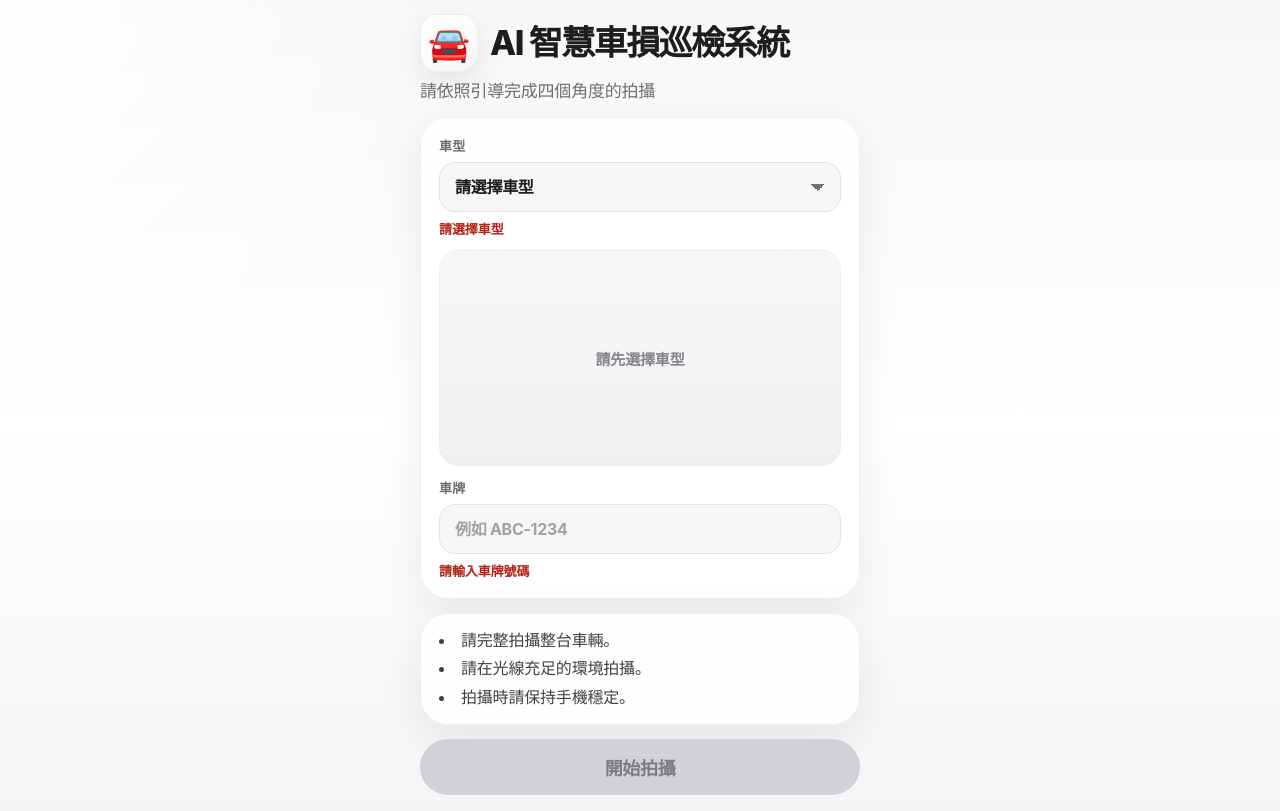
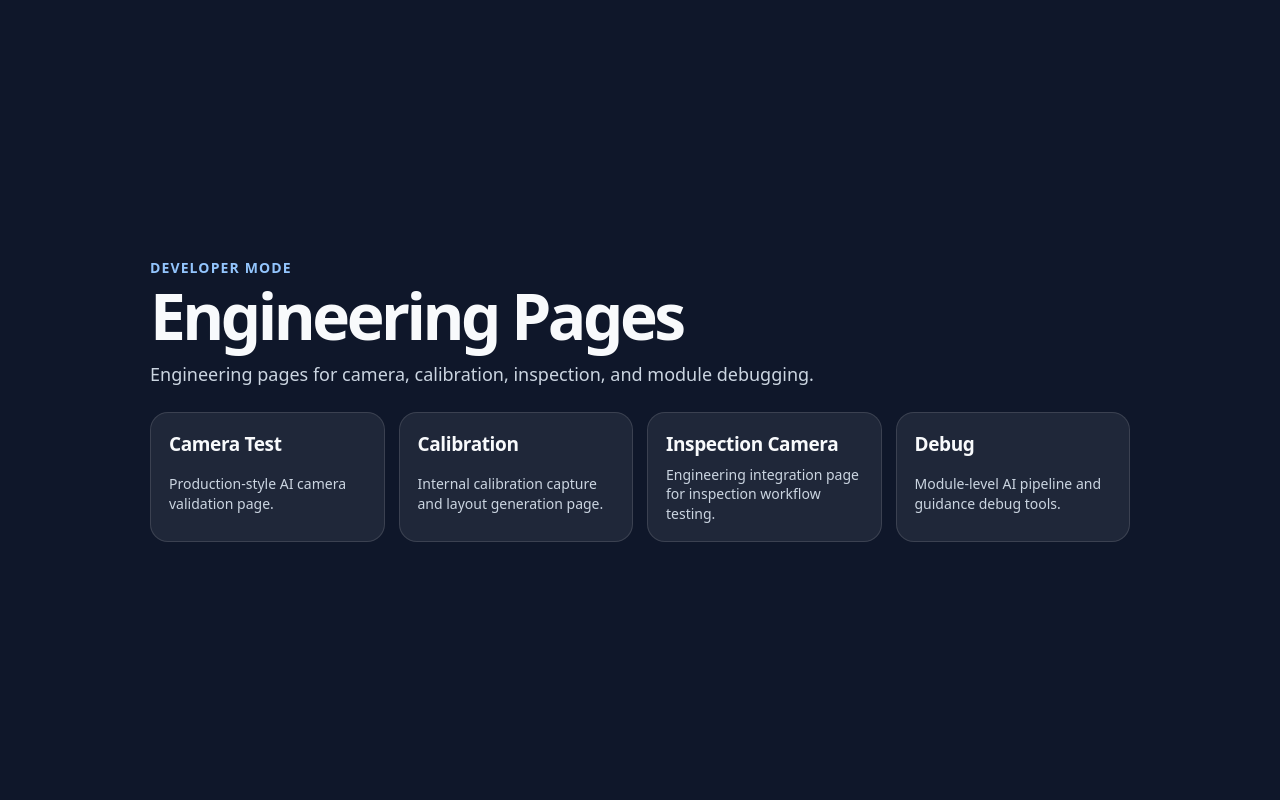
Before and after one commit to selenening99/smart-car-inspection, a React (Vite) app in the folder frontend/: page / in a window 1280 px wide. Before the commit this address led to /#/app. Built offline with nearby package versions, Linux system fonts and the light colour scheme.

Commit message:
Add multi-page GitHub Pages deployment

```diff
--- a/frontend/package.json
+++ b/frontend/package.json
@@ -6,6 +6,8 @@
   "scripts": {
     "dev": "vite",
     "build": "tsc -b && vite build",
+    "build:engineering": "npm run build",
+    "build:app": "npm run build",
     "predeploy": "npm run build",
     "deploy": "gh-pages -d dist",
     "test:calibration": "tsc -p tsconfig.calibration-tests.json && cp calibration-test-package.json dist-calibration-tests/package.json && node --test dist-calibration-tests/calibration/CalibrationSystem.test.js dist-calibration-tests/features/guided-capture/integration/FixedCaptureTemplateGeometry.test.js",
--- a/frontend/src/App.tsx
+++ b/frontend/src/App.tsx
@@ -12,7 +12,6 @@ import { GuideOverlayTest } from './debug/GuideOverlayTest';
 import { LetterboxTest } from './debug/LetterboxTest';
 import { NMSTest } from './debug/NMSTest';
 import { PreprocessTest } from './debug/PreprocessTest';
-import GuidedCaptureFlow from './features/guided-capture/GuidedCaptureFlow';
 import CalibrationPage from './pages/CalibrationPage';
 import CameraPage from './pages/CameraPage';
 import CameraTestPage from './pages/CameraTestPage';
@@ -20,7 +19,7 @@ import InspectionCamera from './pages/InspectionCamera';
 import './App.css';
 
 type AppRoute =
-  | 'production'
+  | 'dev'
   | 'camera-test'
   | 'calibration'
   | 'inspection-camera'
@@ -40,16 +39,108 @@ type AppRoute =
   | 'debug-dataset-calibration'
   | 'debug-dataset-calibration-v2';
 
+interface DeveloperLink {
+  href: string;
+  title: string;
+  description: string;
+}
+
+const engineeringLinks: readonly DeveloperLink[] = [
+  {
+    href: '#camera-test',
+    title: 'Camera Test',
+    description: 'Production-style AI camera validation page.',
+  },
+  {
+    href: '#calibration',
+    title: 'Calibration',
+    description: 'Internal calibration capture and layout generation page.',
+  },
+  {
+    href: '#inspection-camera',
+    title: 'Inspection Camera',
+    description: 'Engineering integration page for inspection workflow testing.',
+  },
+  {
+    href: '#debug',
+    title: 'Debug',
+    description: 'Module-level AI pipeline and guidance debug tools.',
+  },
+];
+
+const debugLinks: readonly DeveloperLink[] = [
+  {
+    href: '#debug-letterbox',
+    title: 'Letterbox',
+    description: 'Verify resize and padding behavior.',
+  },
+  {
+    href: '#debug-preprocess',
+    title: 'Preprocess',
+    description: 'Inspect tensor creation and normalization.',
+  },
+  {
+    href: '#debug-detector',
+    title: 'Detector',
+    description: 'Inspect raw ONNX output.',
+  },
+  {
+    href: '#debug-decoder',
+    title: 'Decoder',
+    description: 'Inspect decoded raw detections.',
+  },
+  {
+    href: '#debug-confidence-filter',
+    title: 'Confidence Filter',
+    description: 'Verify confidence filtering.',
+  },
+  {
+    href: '#debug-box-converter',
+    title: 'Box Converter',
+    description: 'Verify xywh to xyxy conversion.',
+  },
+  {
+    href: '#debug-nms',
+    title: 'NMS',
+    description: 'Verify class-wise non-maximum suppression.',
+  },
+  {
+    href: '#debug-coordinate-mapper',
+    title: 'Coordinate Mapper',
+    description: 'Verify recovered original-image coordinates.',
+  },
+  {
+    href: '#debug-guidance-engine',
+    title: 'Guidance Engine',
+    description: 'Inspect guidance state and scores.',
+  },
+  {
+    href: '#debug-guide-overlay',
+    title: 'Guide Overlay',
+    description: 'Inspect guide geometry.',
+  },
+  {
+    href: '#debug-calibration-tool',
+    title: 'Calibration Tool',
+    description: 'Internal single-image calibration tool.',
+  },
+  {
+    href: '#debug-dataset-calibration',
+    title: 'Dataset Calibration',
+    description: 'Dataset calibration prototype.',
+  },
+  {
+    href: '#debug-dataset-calibration-v2',
+    title: 'Dataset Calibration V2',
+    description: 'Vehicle-specific dataset calibration prototype.',
+  },
+];
+
 function currentRoute(): AppRoute {
   const hash = window.location.hash.replace(/^#\/?/, '');
 
-  if (
-    hash === 'app'
-    || hash === 'app/capture'
-    || hash === 'app/review'
-    || hash === 'app/complete'
-  ) {
-    return 'production';
+  if (hash === 'dev') {
+    return 'dev';
   }
 
   if (hash === 'camera' || hash === 'camera-test') {
@@ -66,6 +157,10 @@ function currentRoute(): AppRoute {
 
   if (hash === 'legacy-camera') {
     return 'legacy-camera';
+  }
+
+  if (hash === 'debug') {
+    return 'debug';
   }
 
   if (
@@ -86,7 +181,38 @@ function currentRoute(): AppRoute {
     return hash;
   }
 
-  return 'production';
+  return 'dev';
+}
+
+function DeveloperMenu({
+  title,
+  subtitle,
+  links,
+}: {
+  title: string;
+  subtitle: string;
+  links: readonly DeveloperLink[];
+}): JSX.Element {
+  return (
+    <main className="developer-menu">
+      <section className="developer-menu__panel">
+        <header className="developer-menu__header">
+          <p className="developer-menu__eyebrow">Developer Mode</p>
+          <h1 className="developer-menu__title">{title}</h1>
+          <p className="developer-menu__subtitle">{subtitle}</p>
+        </header>
+
+        <div className="developer-menu__grid">
+          {links.map((link) => (
+            <a className="developer-menu__card" href={link.href} key={link.href}>
+              <span className="developer-menu__card-title">{link.title}</span>
+              <span className="developer-menu__card-description">{link.description}</span>
+            </a>
+          ))}
+        </div>
+      </section>
+    </main>
+  );
 }
 
 function renderDebugRoute(route: AppRoute): JSX.Element {
@@ -142,12 +268,24 @@ function renderDebugRoute(route: AppRoute): JSX.Element {
     return <DatasetCalibrationV2 />;
   }
 
-  return <GuidedCaptureFlow />;
+  return (
+    <DeveloperMenu
+      links={debugLinks}
+      subtitle="Open a module-level test tool without changing the engineering workflow."
+      title="Debug Tools"
+    />
+  );
 }
 
 function renderRoute(route: AppRoute): JSX.Element {
-  if (route === 'production') {
-    return <GuidedCaptureFlow />;
+  if (route === 'dev') {
+    return (
+      <DeveloperMenu
+        links={engineeringLinks}
+        subtitle="Engineering pages for camera, calibration, inspection, and module debugging."
+        title="Engineering Pages"
+      />
+    );
   }
 
   if (route === 'camera-test') {
@@ -170,7 +308,13 @@ function renderRoute(route: AppRoute): JSX.Element {
     return renderDebugRoute(route);
   }
 
-  return <GuidedCaptureFlow />;
+  return (
+    <DeveloperMenu
+      links={engineeringLinks}
+      subtitle="Engineering pages for camera, calibration, inspection, and module debugging."
+      title="Engineering Pages"
+    />
+  );
 }
 
 export default function App(): JSX.Element {
--- a/frontend/src/features/guided-capture/GuidedCaptureFlow.tsx
+++ b/frontend/src/features/guided-capture/GuidedCaptureFlow.tsx
@@ -94,47 +94,6 @@ function GuidedCaptureFlowContent(): JSX.Element {
   const plateNumberError = getPlateNumberError(guidedCapture.plateNumber);
   const canStart = vehicleModelError === undefined && plateNumberError === undefined;
 
-  useEffect(() => {
-    const nextHash = hashForStep(guidedCapture.currentStep);
-
-    if (window.location.hash !== nextHash) {
-      window.location.hash = nextHash.slice(1);
-    }
-  }, [guidedCapture.currentStep]);
-
-  useEffect(() => {
-    const syncFromHash = (): void => {
-      const routeStep = stepFromHash();
-      const canRestore = canRestoreStepFromHash({
-        canStart,
-        completedCount: guidedCapture.completedAngles.length,
-        pendingImageExists: guidedCapture.pendingImage !== undefined,
-        step: routeStep,
-        total: guidedCapture.progress.total,
-      });
-
-      if (!canRestore) {
-        guidedCapture.syncRouteStep('home');
-
-        if (window.location.hash !== '#/app') {
-          window.location.hash = '/app';
-        }
-
-        return;
-      }
-
-      guidedCapture.syncRouteStep(routeStep);
-    };
-
-    syncFromHash();
-    window.addEventListener('hashchange', syncFromHash);
-
-    return () => window.removeEventListener('hashchange', syncFromHash);
-  }, [
-    canStart,
-    guidedCapture,
-  ]);
-
   if (guidedCapture.currentStep === 'capture') {
     return (
       <CapturePage
@@ -190,10 +149,73 @@ function GuidedCaptureFlowContent(): JSX.Element {
   );
 }
 
-export default function GuidedCaptureFlow(): JSX.Element {
+export interface GuidedCaptureFlowProps {
+  routeMode?: 'hash' | 'memory';
+}
+
+function RoutedGuidedCaptureFlowContent({
+  routeMode,
+}: Required<GuidedCaptureFlowProps>): JSX.Element {
+  const guidedCapture = useGuidedCapture();
+  const selectedVehicleId = getVehicleIdForModel(guidedCapture.vehicleModel);
+  const canStart = selectedVehicleId !== undefined
+    && getPlateNumberError(guidedCapture.plateNumber) === undefined;
+
+  useEffect(() => {
+    if (routeMode === 'memory') {
+      return;
+    }
+
+    const nextHash = hashForStep(guidedCapture.currentStep);
+
+    if (window.location.hash !== nextHash) {
+      window.location.hash = nextHash.slice(1);
+    }
+  }, [guidedCapture.currentStep, routeMode]);
+
+  useEffect(() => {
+    if (routeMode === 'memory') {
+      return;
+    }
+
+    const syncFromHash = (): void => {
+      const routeStep = stepFromHash();
+      const canRestore = canRestoreStepFromHash({
+        canStart,
+        completedCount: guidedCapture.completedAngles.length,
+        pendingImageExists: guidedCapture.pendingImage !== undefined,
+        step: routeStep,
+        total: guidedCapture.progress.total,
+      });
+
+      if (!canRestore) {
+        guidedCapture.syncRouteStep('home');
+
+        if (window.location.hash !== '#/app') {
+          window.location.hash = '/app';
+        }
+
+        return;
+      }
+
+      guidedCapture.syncRouteStep(routeStep);
+    };
+
+    syncFromHash();
+    window.addEventListener('hashchange', syncFromHash);
+
+    return () => window.removeEventListener('hashchange', syncFromHash);
+  }, [canStart, guidedCapture, routeMode]);
+
+  return <GuidedCaptureFlowContent />;
+}
+
+export default function GuidedCaptureFlow({
+  routeMode = 'hash',
+}: GuidedCaptureFlowProps): JSX.Element {
   return (
     <GuidedCaptureProvider>
-      <GuidedCaptureFlowContent />
+      <RoutedGuidedCaptureFlowContent routeMode={routeMode} />
     </GuidedCaptureProvider>
   );
 }
--- a/frontend/vite.config.ts
+++ b/frontend/vite.config.ts
@@ -1,13 +1,22 @@
+import { resolve } from 'node:path'
 import { defineConfig } from 'vite'
 import basicSsl from '@vitejs/plugin-basic-ssl'
 import react from '@vitejs/plugin-react'
 
 // https://vite.dev/config/
 export default defineConfig({
-  base: "/smart-car-inspection/",
+  base: '/smart-car-inspection/',
   plugins: [react(), basicSsl()],
   server: {
     host: true,
     https: {},
   },
+  build: {
+    rollupOptions: {
+      input: {
+        engineering: resolve(__dirname, 'index.html'),
+        app: resolve(__dirname, 'app/index.html'),
+      },
+    },
+  },
 })
```
Also changed, not shown: frontend/app/index.html (added, +13 -0 lines), frontend/src/main.app.tsx (added, +10 -0 lines).
